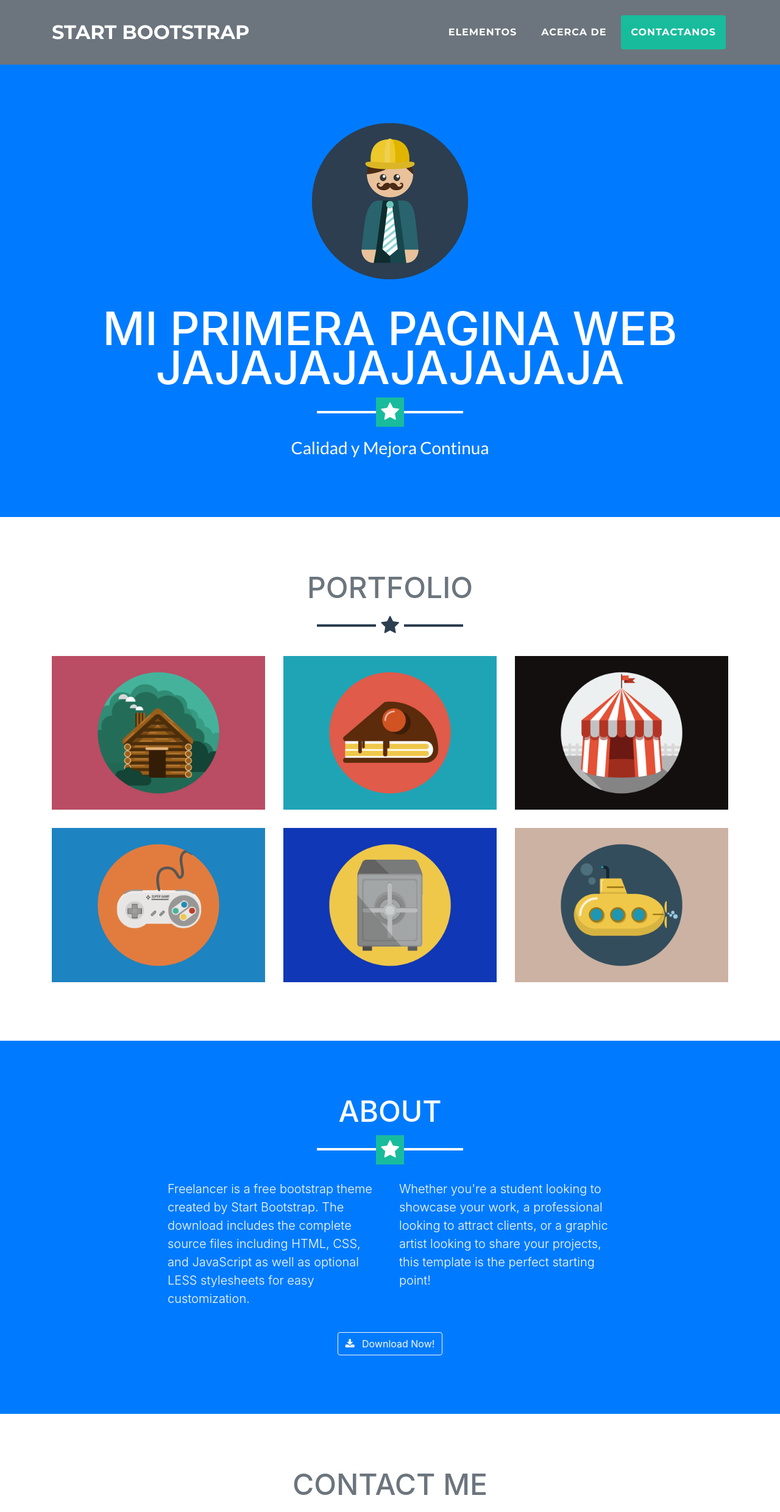
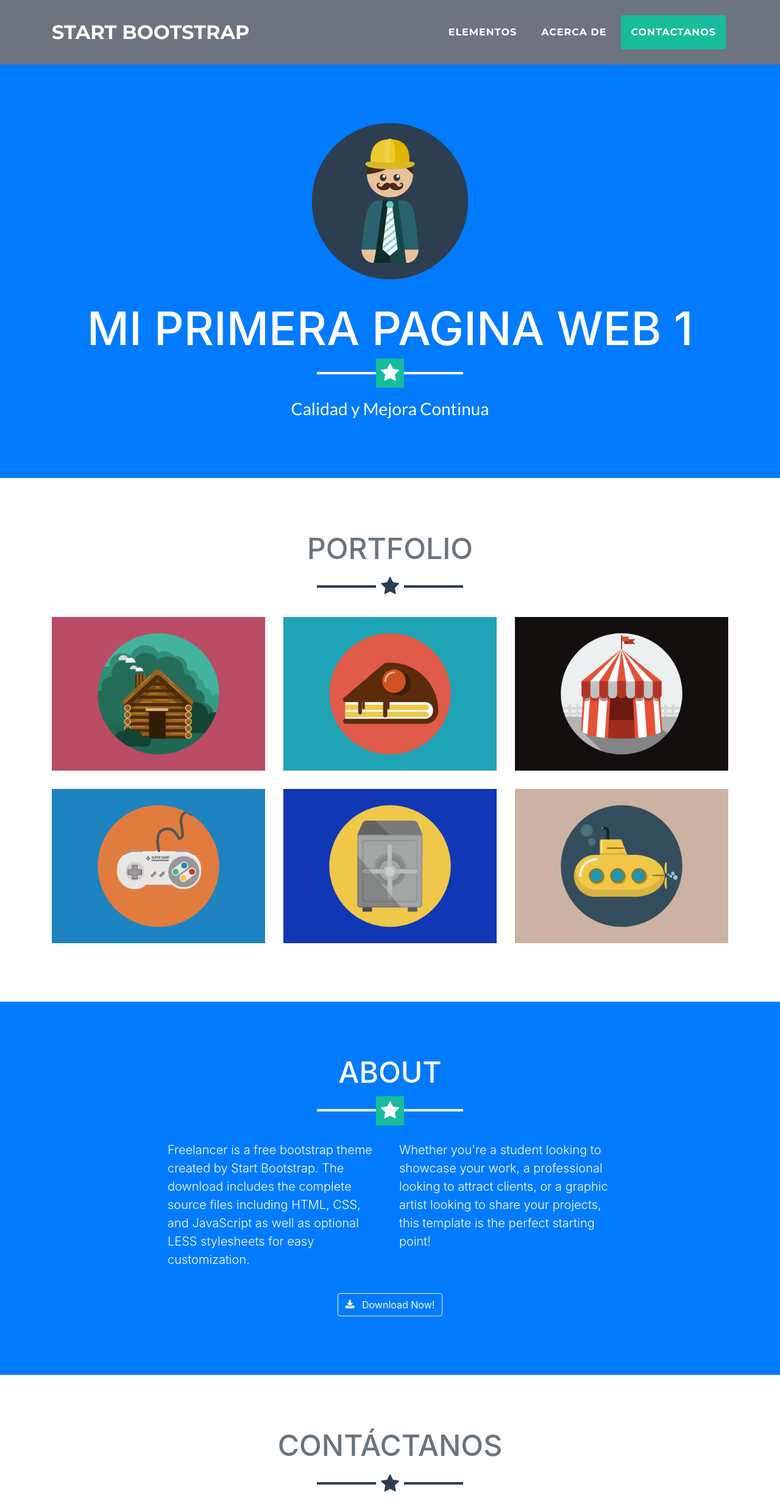
Before and after one commit to KevinAGarzon/PaginaWeb1, a website with bundled scripts: page index.html in a window 1280 px wide. Shown: the top 2480 px of the page at 61% size. Built offline with nearby package versions, Linux system fonts and the light colour scheme.

Commit message:
Update index.html

```diff
--- a/index.html
+++ b/index.html
@@ -56,7 +56,7 @@
     <header class="masthead bg-primary text-white text-center">
       <div class="container">
         <img class="img-fluid mb-5 d-block mx-auto" src="img/profile.png" alt="">
-        <h1 class="text-uppercase mb-0">Mi Primera PAGINA WEB JAJAJAJAJAJAJAJA</h1>
+        <h1 class="text-uppercase mb-0">Mi Primera PAGINA WEB 1</h1>
         <hr class="star-light">
         <h2 class="font-weight-light mb-0">Calidad y Mejora Continua</h2>
       </div>
@@ -157,7 +157,7 @@
     <!-- Contact Section -->
     <section id="contact">
       <div class="container">
-        <h2 class="text-center text-uppercase text-secondary mb-0">Contact Me</h2>
+        <h2 class="text-center text-uppercase text-secondary mb-0">Contáctanos</h2>
         <hr class="star-dark mb-5">
         <div class="row">
           <div class="col-lg-8 mx-auto">
```
